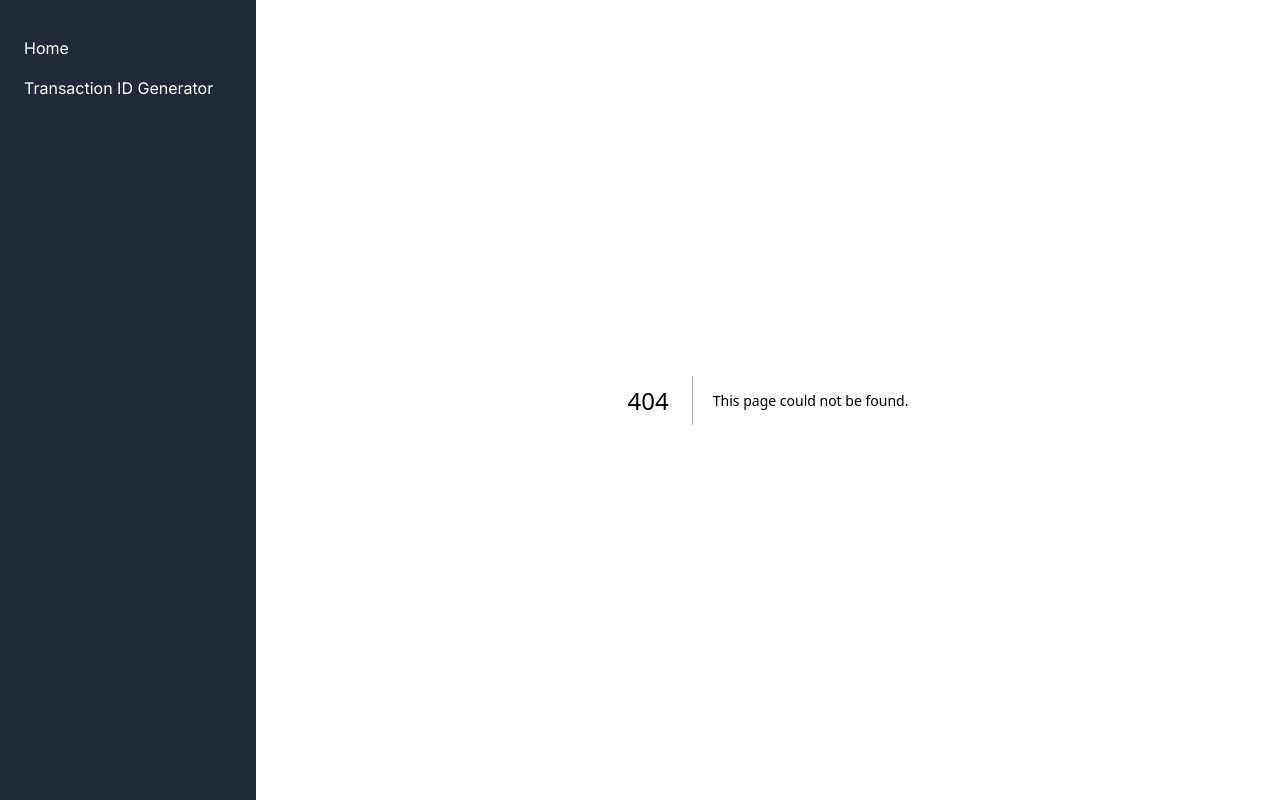
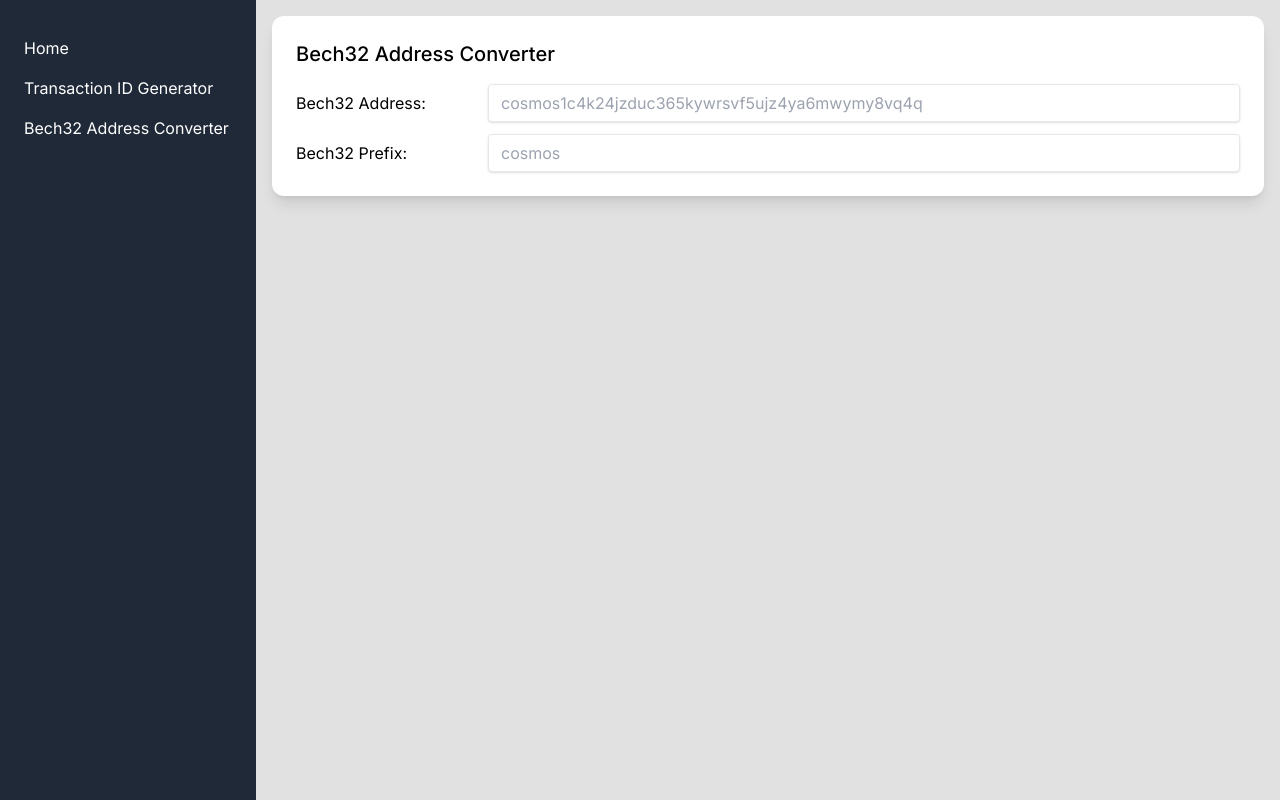
Before and after one commit to zrbecker/cosmjs_playground, a Next.js app: page /tools/convert_address in a window 1280 px wide. Before the commit this address had no page. Built offline with nearby package versions, Linux system fonts and the light colour scheme.

Commit message:
Add bech32 addresses

```diff
--- a/src/app/layout.tsx
+++ b/src/app/layout.tsx
@@ -31,6 +31,11 @@ export default function RootLayout({
                 Transaction ID Generator
               </li>
             </Link>
+            <Link href="/tools/convert_address">
+              <li className="py-2 px-4 hover:bg-gray-700 cursor-pointer">
+                Bech32 Address Converter
+              </li>
+            </Link>
           </ul>
         </div>
         <div className="ml-64">{children}</div>
--- /dev/null
+++ b/src/app/tools/convert_address/page.tsx
@@ -0,0 +1,78 @@
+"use client";
+
+import { decodeAminoPubkey, encodeAminoPubkey } from "@cosmjs/amino";
+import { sha256 } from "@cosmjs/crypto";
+import {
+  fromBase64,
+  fromBech32,
+  toBase64,
+  toBech32,
+  toHex,
+} from "@cosmjs/encoding";
+import { decodeBech32Pubkey } from "@cosmjs/launchpad";
+import { useState } from "react";
+
+export default function ConvertPubKey() {
+  const [bech32Address, setBech32Address] = useState<string>("");
+  const [bech32Prefix, setBech32Prefix] = useState<string>("");
+
+  function updateBech32Address(e: React.ChangeEvent<HTMLInputElement>) {
+    setBech32Address(e.target.value);
+    if (e.target.value === "") {
+      return;
+    }
+
+    try {
+      const { prefix, data } = fromBech32(e.target.value);
+      setBech32Prefix(prefix);
+    } catch (error) {
+      /* ignore error */
+      console.error(error);
+    }
+  }
+
+  function updateBech32Prefix(e: React.ChangeEvent<HTMLInputElement>) {
+    setBech32Prefix(e.target.value);
+    if (e.target.value === "") {
+      return;
+    }
+
+    try {
+      const { data } = fromBech32(bech32Address);
+      setBech32Address(toBech32(e.target.value, data));
+    } catch (error) {
+      /* ignore error */
+      console.error(error);
+    }
+  }
+
+  return (
+    <div className="flex flex-col space-y-4 pt-4 px-4">
+      <div className="bg-white dark:bg-gray-800 rounded-xl p-6 shadow-lg">
+        <h2 className="text-xl font-medium">Bech32 Address Converter</h2>
+        <form className="mt-4 flex flex-col space-y-3">
+          <div className="flex items-center">
+            <label className="inline-block w-48">Bech32 Address: </label>
+            <input
+              type="text"
+              className="flex-grow dark:bg-gray-700 px-3 py-2 leading-tight shadow border rounded "
+              placeholder="cosmos1c4k24jzduc365kywrsvf5ujz4ya6mwymy8vq4q"
+              value={bech32Address}
+              onChange={updateBech32Address}
+            />
+          </div>
+          <div className="flex items-center">
+            <label className="inline-block w-48">Bech32 Prefix: </label>
+            <input
+              type="text"
+              className="flex-grow dark:bg-gray-700 px-3 py-2 leading-tight shadow border rounded "
+              placeholder="cosmos"
+              value={bech32Prefix}
+              onChange={updateBech32Prefix}
+            />
+          </div>
+        </form>
+      </div>
+    </div>
+  );
+}
--- a/src/app/tools/generate_transaction_id/page.tsx
+++ b/src/app/tools/generate_transaction_id/page.tsx
@@ -25,7 +25,7 @@ export default function TxHash() {
           onSubmit={handleSubmit}
         >
           <textarea
-            className="w-full h-32 dark:bg-gray-700 shadow appearance-none border rounded px-3 py-2 leading-tight"
+            className="w-full h-32 dark:bg-gray-700 shadow border rounded px-3 py-2 leading-tight"
             placeholder="Enter encoded transaction"
             value={txHash}
             onChange={(e) => setTxHash(e.target.value)}
```
